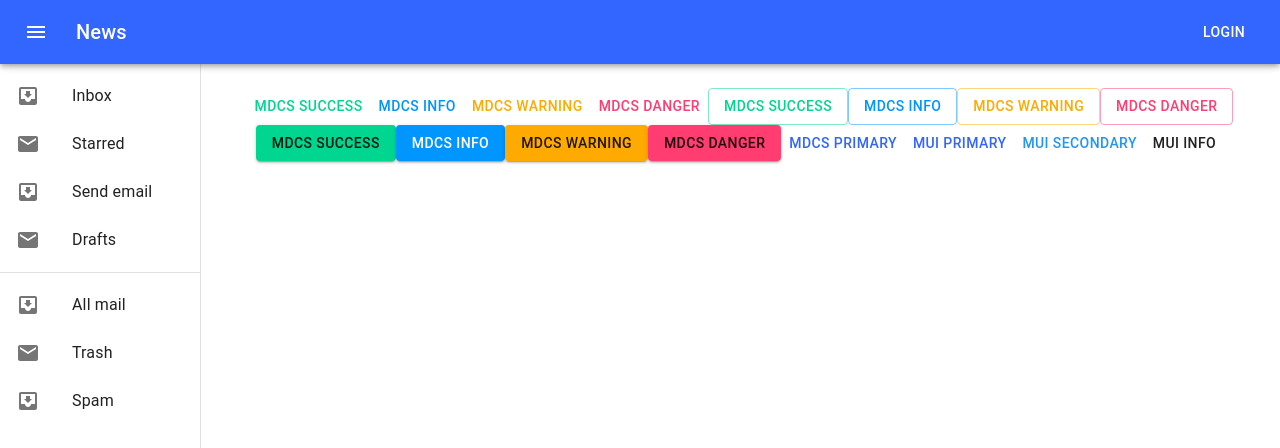
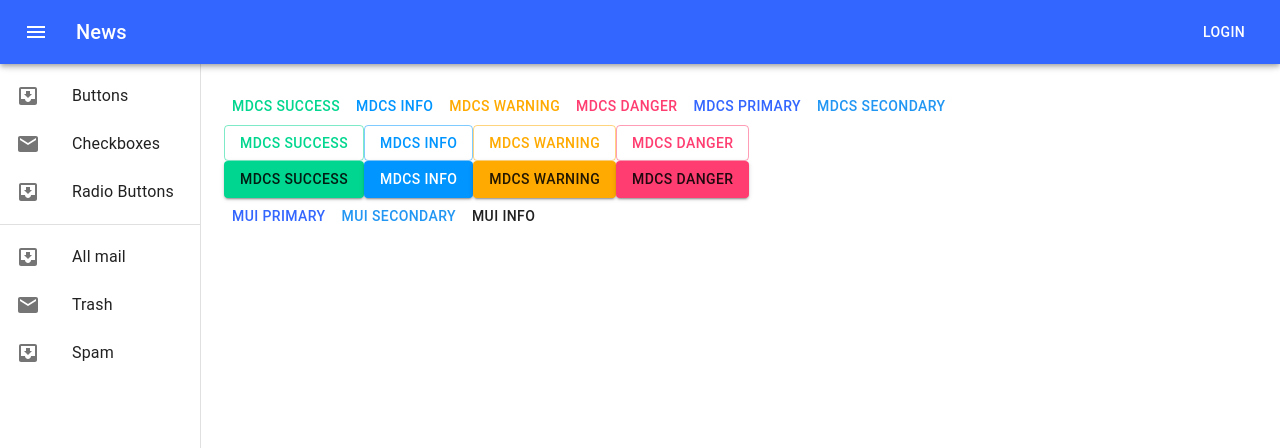
Before and after one commit to MDCStudio/reactivate-admin, a React (Create React App) app: page / in a window 1280 px wide. Shown: the top 448 px of the page. Built offline with nearby package versions, Linux system fonts and the light colour scheme.

Commit message:
added checkboxes

```diff
--- a/package.json
+++ b/package.json
@@ -1,6 +1,6 @@
 {
   "name": "reactivate-admin",
-  "version": "0.1.0",
+  "version": "0.0.1",
   "private": true,
   "dependencies": {
     "@material-ui/core": "^4.3.3",
--- a/src/Main.css
+++ /dev/null
@@ -1,3 +0,0 @@
-.Main {
-  text-align: center;
-}
--- a/src/Main.js
+++ b/src/Main.js
@@ -1,25 +1,23 @@
-import React from 'react'
-import MdcsButton from './components/Button'
-import './Main.css'
-
-import {Button, Container} from '@material-ui/core'
+import React, { useState } from 'react'
 import clsx from 'clsx';
-import { makeStyles } from '@material-ui/core/styles';
-import AppBar from '@material-ui/core/AppBar';
-import Toolbar from '@material-ui/core/Toolbar';
-import Typography from '@material-ui/core/Typography';
-// import Button from '@material-ui/core/Button';
-import IconButton from '@material-ui/core/IconButton';
-import MenuIcon from '@material-ui/icons/Menu';
-import Drawer from '@material-ui/core/Drawer';
-import CssBaseline from '@material-ui/core/CssBaseline';
-import List from '@material-ui/core/List';
-import Divider from '@material-ui/core/Divider';
-import ListItem from '@material-ui/core/ListItem';
-import ListItemIcon from '@material-ui/core/ListItemIcon';
-import ListItemText from '@material-ui/core/ListItemText';
-import InboxIcon from '@material-ui/icons/MoveToInbox';
-import MailIcon from '@material-ui/icons/Mail';
+import { makeStyles } from '@material-ui/core/styles'
+import AppBar from '@material-ui/core/AppBar'
+import Toolbar from '@material-ui/core/Toolbar'
+import Typography from '@material-ui/core/Typography'
+import Button from '@material-ui/core/Button'
+import IconButton from '@material-ui/core/IconButton'
+import MenuIcon from '@material-ui/icons/Menu'
+import Drawer from '@material-ui/core/Drawer'
+import List from '@material-ui/core/List'
+import Divider from '@material-ui/core/Divider'
+import ListItem from '@material-ui/core/ListItem'
+import ListItemIcon from '@material-ui/core/ListItemIcon'
+import ListItemText from '@material-ui/core/ListItemText'
+import InboxIcon from '@material-ui/icons/MoveToInbox'
+import MailIcon from '@material-ui/icons/Mail'
+import ButtonsPage from './pages/Buttons'
+import CheckboxesPage from './pages/Checkboxes';
+import RadioButtonsPage from './pages/RadioButtons'
 
 const useAppBarStyles = makeStyles(theme => ({
   root: {
@@ -36,7 +34,7 @@
   title: {
     flexGrow: 1,
   },
-}));
+}))
 
 const drawerWidth = 200;
 
@@ -84,12 +82,13 @@
     padding: theme.spacing(0, 1),
     ...theme.mixins.toolbar,
   },
-}));
+}))
 
 function Main() {
-  const appBarClasses = useAppBarStyles();
-  const classes = useStyles();
-  const [open, setOpen] = React.useState(true);  // TODO @fox: set default state based on screen width
+  const appBarClasses = useAppBarStyles()
+  const classes = useStyles()
+  const [open, setOpen] = useState(true)  // TODO @fox: set default state based on screen width
+  const [currentPage, setCurrentPage] = useState('Buttons')
 
   function handleDrawerOpen() {
     setOpen(!open);
@@ -110,6 +109,7 @@
       </AppBar>
 
       <Drawer
+        // anchor="right"
         // className={classes.drawer}
         className={clsx(classes.drawer, {
           [classes.drawerOpen]: open,
@@ -129,8 +129,8 @@
       >
         <div className={classes.toolbar} />
         <List>
-          {['Inbox', 'Starred', 'Send email', 'Drafts'].map((text, index) => (
-            <ListItem button key={text}>
+          {['Buttons', 'Checkboxes', 'Radio Buttons'].map((text, index) => (
+            <ListItem button key={text} onClick={() => setCurrentPage(text)}>
               <ListItemIcon>{index % 2 === 0 ? <InboxIcon /> : <MailIcon />}</ListItemIcon>
               <ListItemText primary={text} />
             </ListItem>
@@ -148,64 +148,15 @@
       </Drawer>
 
       <main className={classes.content}>
-      <div className={classes.toolbar} />
-      <div className="Main">
-        {/* variant="text" */}
-        <MdcsButton variant="text" color="success">
-          Mdcs success
-        </MdcsButton>
-        <MdcsButton variant="text" color="info">
-          Mdcs info
-        </MdcsButton>
-        <MdcsButton variant="text" color="warning">
-          Mdcs warning
-        </MdcsButton>
-        <MdcsButton variant="text" color="danger">
-          Mdcs danger
-        </MdcsButton>
 
-        {/* variant="outlined" */}
-        <MdcsButton variant="outlined" color="success">
-          Mdcs success
-        </MdcsButton>
-        <MdcsButton variant="outlined" color="info">
-          Mdcs info
-        </MdcsButton>
-        <MdcsButton variant="outlined" color="warning">
-          Mdcs warning
-        </MdcsButton>
-        <MdcsButton variant="outlined" color="danger">
-          Mdcs danger
-        </MdcsButton>
+        {/* TODO @fox: we need a better alternative than this empty element */}
+        <div className={classes.toolbar} />
 
-        {/* variant="contained" */}
-        <MdcsButton variant="contained" color="success">
-          Mdcs success
-        </MdcsButton>
-        <MdcsButton variant="contained" color="info">
-          Mdcs info
-        </MdcsButton>
-        <MdcsButton variant="contained" color="warning">
-          Mdcs warning
-        </MdcsButton>
-        <MdcsButton variant="contained" color="danger">
-          Mdcs danger
-        </MdcsButton>
-
-        <MdcsButton variant="text" color="primary">
-          Mdcs primary
-        </MdcsButton>
-
-        <Button variant="text" color="primary">
-          mui primary
-        </Button>
-        <Button variant="text" color="secondary">
-          mui secondary
-        </Button>
-        <Button variant="text" color="info">
-          mui info
-        </Button>
-      </div>
+        <div className="Main">
+          { currentPage === 'Buttons' && <ButtonsPage />}
+          { currentPage === 'Checkboxes' && <CheckboxesPage />}
+          { currentPage === 'Radio Buttons' && <RadioButtonsPage />}
+        </div>
       </main>
     </div>
   )
--- /dev/null
+++ b/src/components/Checkbox.js
@@ -0,0 +1,57 @@
+import React from 'react'
+import clsx from 'clsx'
+import { Checkbox as MuiCheckbox } from '@material-ui/core'
+import { withStyles } from '@material-ui/styles'
+import { fade } from '@material-ui/core/styles/colorManipulator'
+import { capitalize } from '@material-ui/core/utils'
+import { extraColors } from '../theme/theme.light';
+
+const makeColorStyles = (color, theme) => ({
+  [`color${capitalize(color)}`]: {
+    color: theme.palette[color].main,
+    '&:hover': {
+      backgroundColor: fade(theme.palette[color].main, theme.palette.action.hoverOpacity),
+      // Reset on touch devices, it doesn't add specificity
+      '@media (hover: none)': {
+        backgroundColor: 'transparent',
+      },
+    },
+    '&$checked': {
+      color: theme.palette[color].main,
+      '&:hover': {
+        backgroundColor: fade(theme.palette[color].main, theme.palette.action.hoverOpacity),
+        // Reset on touch devices, it doesn't add specificity
+        '@media (hover: none)': {
+          backgroundColor: 'transparent',
+        },
+      },
+    },
+    '&$disabled': {
+      color: theme.palette.action.disabled,
+    },
+  },
+})
+
+export const styles = theme => extraColors.reduce((stylesObject, color) =>  ({
+  ...stylesObject,
+  ...makeColorStyles(color, theme),
+}), {})
+
+const Checkbox = React.forwardRef(function Checkbox(props, ref) {
+  const {
+    classes,
+    className: classNameProp,
+    color = 'default',
+  } = props
+
+  return (
+    <MuiCheckbox
+      className={clsx(classes[`color${capitalize(color)}`], classNameProp)}
+      color={color}
+      ref={ref}
+      {...props}
+    />
+  )
+})
+
+export default withStyles(styles, { name: 'MdcsCheckbox' })(Checkbox)
--- /dev/null
+++ b/src/pages/Checkboxes.js
@@ -0,0 +1,36 @@
+import React from 'react'
+import Checkbox from '../components/Checkbox'
+
+function CheckboxesPage() {
+  return (
+    <>
+      <div>
+        <Checkbox color="success">
+          Mdcs success
+        </Checkbox>
+
+        <Checkbox color="info">
+          Mdcs success
+        </Checkbox>
+
+        <Checkbox color="warning">
+          Mdcs success
+        </Checkbox>
+
+        <Checkbox color="danger">
+          Mdcs success
+        </Checkbox>
+
+        <Checkbox color="primary">
+          Mdcs success
+        </Checkbox>
+
+        <Checkbox color="secondary">
+          Mdcs success
+        </Checkbox>
+      </div>
+    </>
+  )
+}
+
+export default CheckboxesPage
```
Also changed, not shown: src/components/README.md (added), 2 other files (tests, documents, lock files or other folders).
